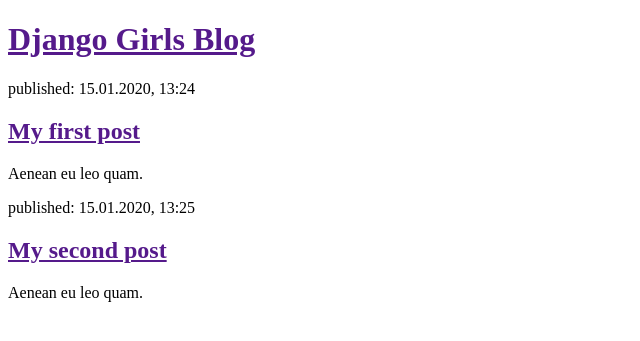
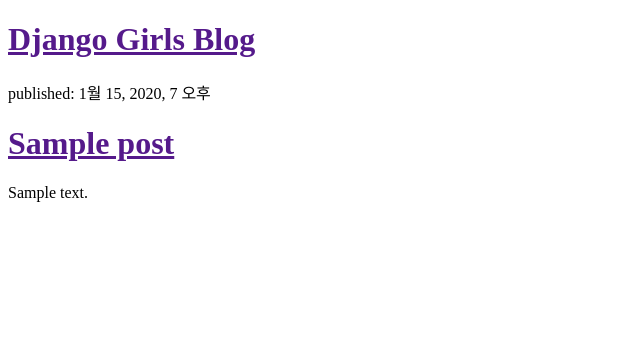
Before and after one commit to d6ymmd/piro12_djangogirls, a Django app: template blog/templates/blog/post_list.html in a window 1280 px wide. Shown: the top 341 px of the page, without its empty margins (0-640 px from the left). Run offline with Django 3.2, Linux system fonts and the light colour scheme; the template is opened without the code that fills it: values that come from a table or form of the project are taken from there, others are empty; tables that the repository leaves empty hold one stand-in row (values such as "Sample post").

Commit message:
Django templates

```diff
--- a/blog/templates/blog/post_list.html
+++ b/blog/templates/blog/post_list.html
@@ -12,17 +12,14 @@
         <h1><a href="">Django Girls Blog</a></h1>
     </div>
 
-    <div>
-        <p>published: 15.01.2020, 13:24</p>
-        <h2><a href="">My first post</a></h2>
-        <p>Aenean eu leo quam.</p>
-    </div>
+    {% for post in posts %}
+        <div>
+            <p>published: {{ post.published_date }}</p>
+            <h1><a href="">{{ post.title }}</a></h1>
+            <p>{{ post.text|linebreaksbr }}</p>
+        </div>
+    {% endfor %}
 
-    <div>
-        <p>published: 15.01.2020, 13:25</p>
-        <h2><a href="">My second post</a></h2>
-        <p>Aenean eu leo quam.</p>
-    </div>
 
 </body>
 </html>
--- a/blog/views.py
+++ b/blog/views.py
@@ -5,4 +5,4 @@ from .models import Post
 
 def post_list(request):
     posts = Post.objects.filter(published_date__lte=timezone.now()).order_by('published_date')
-    return render(request, 'blog/post_list.html', {'posts' : posts})
+    return render(request, 'blog/post_list.html', {'posts': posts})
```
